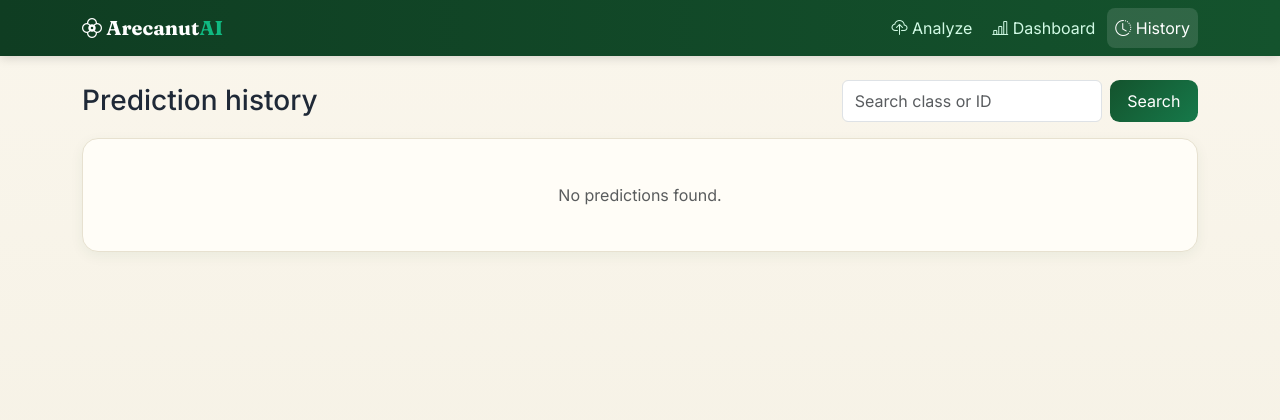
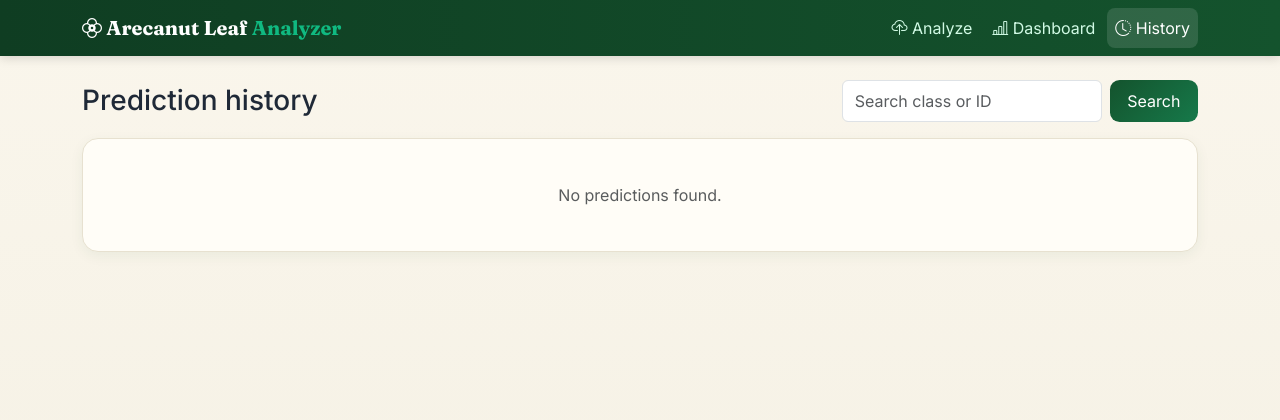
Before and after one commit to amolbalukhot/arecanut-nutrient-deficiency-detection, a Flask app: page /history in a window 1280 px wide. Shown: the top 420 px of the page. Run offline with Flask 3, Linux system fonts and the light colour scheme; data that the repository does not hold is empty; some libraries are stand-ins or nearby versions.

Commit message:
changed the name of web app

```diff
--- a/templates/base.html
+++ b/templates/base.html
@@ -13,7 +13,7 @@
 <body>
 <nav class="navbar navbar-expand-md app-nav sticky-top">
   <div class="container">
-    <a class="navbar-brand" href="{{ url_for('main.index') }}"><i class="bi bi-flower2"></i> Arecanut<span>AI</span></a>
+    <a class="navbar-brand" href="{{ url_for('main.index') }}"><i class="bi bi-flower2"></i> Arecanut Leaf <span>Analyzer</span></a>
     <button class="navbar-toggler" type="button" data-bs-toggle="collapse" data-bs-target="#nav" aria-label="Toggle navigation"><i class="bi bi-list"></i></button>
     <div class="collapse navbar-collapse" id="nav">
       <ul class="navbar-nav ms-auto">
```
